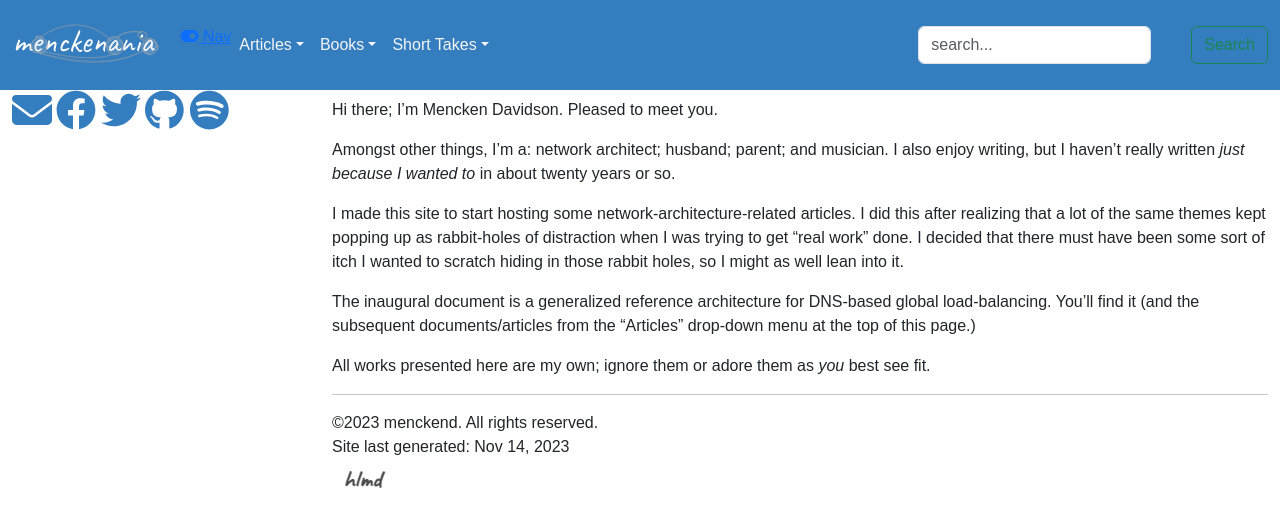
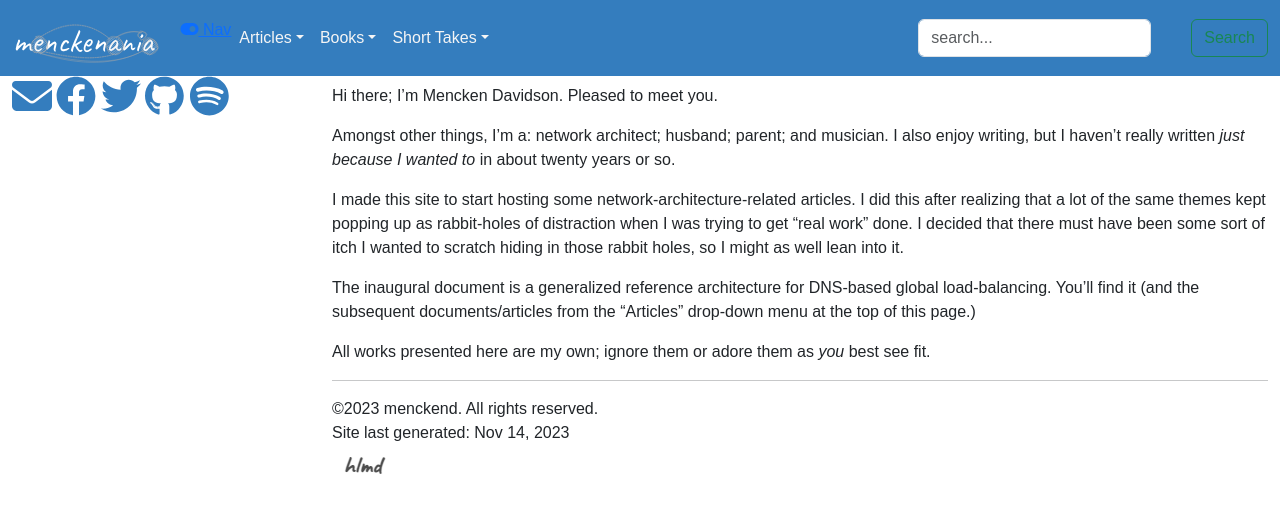
Before and after one commit to menckend/alpha, a Jekyll site: the page built from index.md, in a window 1280 px wide. Shown: the top 527 px of the page. Built offline with Jekyll 4.4.1, drawn with Linux system fonts in a browser that asks for light colours; nearby versions of some CDN libraries; some web fonts are replaced; comment, search, counter and statistics services are not loaded.

Commit message:
Update topnav.html

```diff
--- a/_includes/topnav.html
+++ b/_includes/topnav.html
@@ -2,7 +2,7 @@
 
 <nav class="navbar navbar-expand-lg navbar-inverse navbar-static-top"  style="background-color:#347DBE; color: whitesmoke;">
     <div class="container-fluid topnavlinks">
-        <a class="fa fa-4x navbar-brand" style="display: inline-block; vertical-align: top;" href="index.html"><img style="height: 50px; overflow: visible; display: inline-block; vertical-align: top;" src="images/menckenania-logo.drawio.svg"></a>
+        <a class="navbar-brand" style="display: inline-block; vertical-align: top;" href="index.html"><img style="height: 50px; overflow: visible; display: inline-block; vertical-align: top;" src="images/menckenania-logo.drawio.svg"></a>
 
         <button class="navbar-toggler" type="button" data-bs-toggle="collapse" data-bs-target="#navbarSupportedContent" aria-controls="navbarSupportedContent" aria-expanded="false" aria-label="Toggle navigation">
             <span class="navbar-toggler-icon"></span>
```
